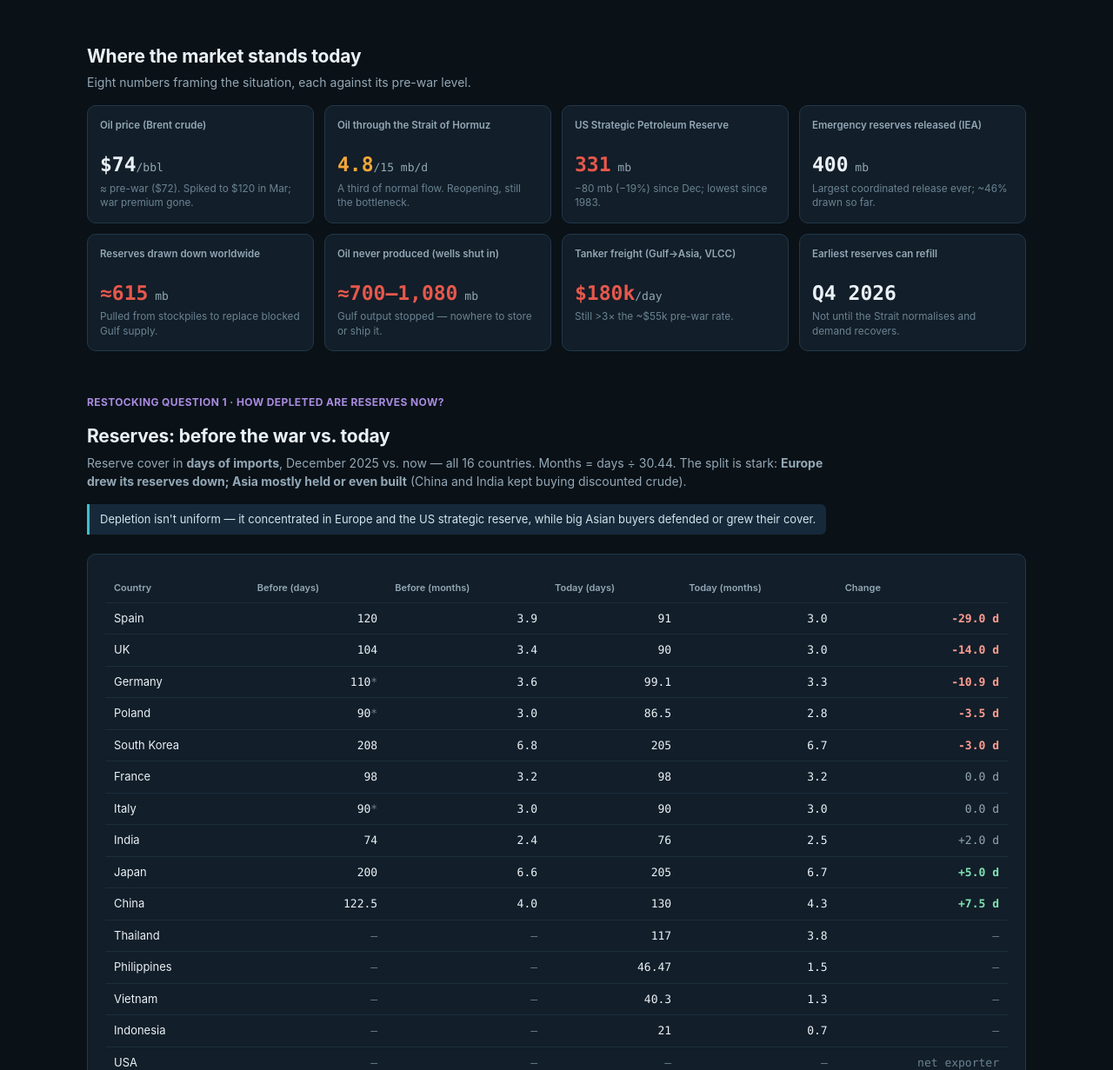
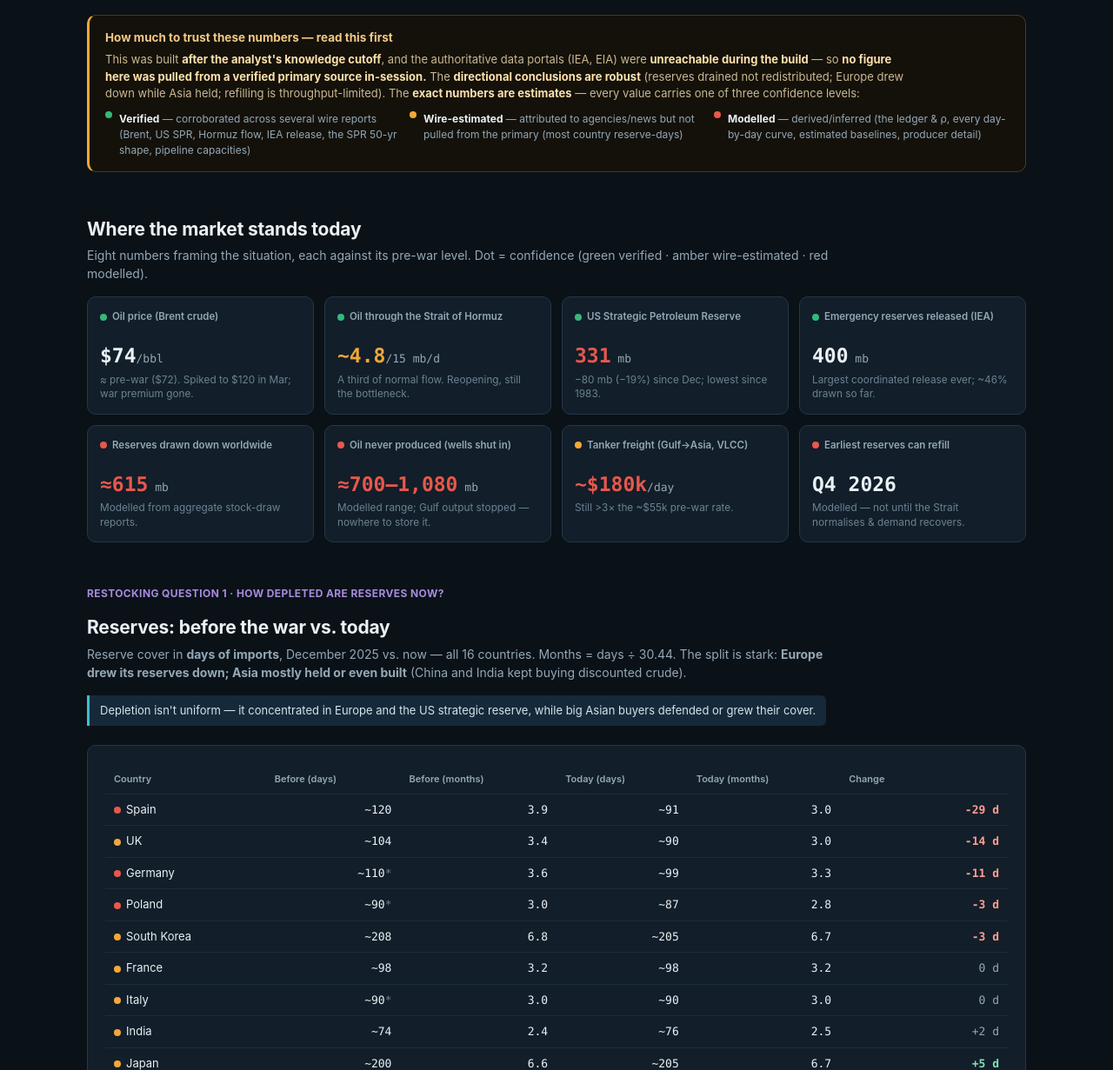
Before and after one commit to Lchev14/OIl-Reserves, a plain HTML site: page dashboard/index.html in a window 1280 px wide. Shown: the part 652-1883 px from the top of the page at 87% size. Drawn offline with Linux system fonts and the light colour scheme.

Commit message:
Honesty pass: surface confidence tiers, kill false precision
The dashboard's precise decimals overstated what the (post-cutoff, primary-blocked)
data supports. This pass makes the artifact tell the truth about itself:
- Provenance banner up top: no figure pulled from a verified primary in-build;
  directional conclusions robust, exact numbers are estimates; 3-tier legend.
- Confidence dot on every KPI tile and every table row (verified / wire-estimated /
  modelled), reusing the workflow's own confidence tags.
- De-precision: country reserve-days rounded with "~" (99.1->~99, 46.47->~46),
  exposure %, producer figures, freight. Blunt meta line + footer.

Co-Authored-By: Claude Opus 4.8 <noreply@anthropic.com>
Claude-Session: https://claude.ai/code/session_01VLUjJfiMj99Gd9BWnp2XB6

```diff
--- a/dashboard/index.html
+++ b/dashboard/index.html
@@ -102,6 +102,17 @@
   .terms b{color:var(--dim)}
   .foot{margin-top:42px;border-top:1px solid var(--line);padding-top:14px;font-size:11.5px;color:var(--faint);line-height:1.6}
   a{color:var(--cyan)}
+  /* confidence tiers */
+  .dot{display:inline-block;width:8px;height:8px;border-radius:50%;margin-right:6px;vertical-align:middle;flex:none}
+  .dot-v{background:#34b87a}.dot-w{background:#f3a738}.dot-m{background:#e7584c}.dot-n{background:#46586a}
+  .prov{background:#14110a;border:1px solid #4a3a16;border-left:3px solid var(--amber);border-radius:10px;padding:15px 18px;margin:18px 0 6px}
+  .prov .h{font-weight:700;font-size:13.5px;color:#f3c987;margin-bottom:6px}
+  .prov p{margin:0 0 10px;font-size:13px;color:#cbb892;max-width:920px}
+  .prov p b{color:#ffe1ad}
+  .provleg{display:grid;grid-template-columns:1fr 1fr 1fr;gap:10px;font-size:12px;color:var(--dim)}
+  @media(max-width:760px){.provleg{grid-template-columns:1fr}}
+  .provleg span b{color:var(--txt)}
+  .provleg > span{display:flex;align-items:flex-start;gap:2px}
 </style>
 </head>
 <body>
@@ -112,7 +123,7 @@
       <a href="#indicators">Indicators</a><a href="#depletion">Depletion</a><a href="#context">50-yr context</a><a href="#exposed">Exposure</a>
       <a href="#ledger">Where it went</a><a href="#restock">Restocking</a><a href="#price">Forecasts</a><a href="#scenarios">Scenarios</a>
     </nav>
-    <span class="meta">as of 26 Jun 2026 · 118 days into the war · figures wire-attributed where IEA/EIA portals were unreachable (see foot)</span>
+    <span class="meta">as of 26 Jun 2026 · 118 days into the war · ESTIMATE — no figure pulled from a verified primary source in-build (see “how much to trust these numbers” below)</span>
   </div>
 </header>
 
@@ -139,18 +150,29 @@
     </div>
   </div>
 
+  <!-- PROVENANCE / HONESTY BANNER -->
+  <div class="prov">
+    <div class="h">How much to trust these numbers — read this first</div>
+    <p>This was built <b>after the analyst's knowledge cutoff</b>, and the authoritative data portals (IEA, EIA) were <b>unreachable during the build</b> — so <b>no figure here was pulled from a verified primary source in-session.</b> The <b>directional conclusions are robust</b> (reserves drained not redistributed; Europe drew down while Asia held; refilling is throughput-limited). The <b>exact numbers are estimates</b> — every value carries one of three confidence levels:</p>
+    <div class="provleg">
+      <span><span class="dot dot-v"></span><span><b>Verified</b> — corroborated across several wire reports (Brent, US SPR, Hormuz flow, IEA release, the SPR 50-yr shape, pipeline capacities)</span></span>
+      <span><span class="dot dot-w"></span><span><b>Wire-estimated</b> — attributed to agencies/news but not pulled from the primary (most country reserve-days)</span></span>
+      <span><span class="dot dot-m"></span><span><b>Modelled</b> — derived/inferred (the ledger &amp; ρ, every day-by-day curve, estimated baselines, producer detail)</span></span>
+    </div>
+  </div>
+
   <!-- KEY INDICATORS (scope b) -->
   <h2 id="indicators">Where the market stands today</h2>
-  <p class="sub">Eight numbers framing the situation, each against its pre-war level.</p>
+  <p class="sub">Eight numbers framing the situation, each against its pre-war level. Dot = confidence (green verified · amber wire-estimated · red modelled).</p>
   <div class="kpis">
-    <div class="kpi"><div class="lab">Oil price (Brent crude)</div><div class="v">$74<small>/bbl</small></div><div class="ex">≈ pre-war ($72). Spiked to $120 in Mar; war premium gone.</div></div>
-    <div class="kpi"><div class="lab">Oil through the Strait of Hormuz</div><div class="v fl">4.8<small>/15 mb/d</small></div><div class="ex">A third of normal flow. Reopening, still the bottleneck.</div></div>
-    <div class="kpi"><div class="lab">US Strategic Petroleum Reserve</div><div class="v dn">331<small> mb</small></div><div class="ex">−80 mb (−19%) since Dec; lowest since 1983.</div></div>
-    <div class="kpi"><div class="lab">Emergency reserves released (IEA)</div><div class="v">400<small> mb</small></div><div class="ex">Largest coordinated release ever; ~46% drawn so far.</div></div>
-    <div class="kpi"><div class="lab">Reserves drawn down worldwide</div><div class="v dn">≈615<small> mb</small></div><div class="ex">Pulled from stockpiles to replace blocked Gulf supply.</div></div>
-    <div class="kpi"><div class="lab">Oil never produced (wells shut in)</div><div class="v dn">≈700–1,080<small> mb</small></div><div class="ex">Gulf output stopped — nowhere to store or ship it.</div></div>
-    <div class="kpi"><div class="lab">Tanker freight (Gulf→Asia, VLCC)</div><div class="v dn">$180k<small>/day</small></div><div class="ex">Still &gt;3× the ~$55k pre-war rate.</div></div>
-    <div class="kpi"><div class="lab">Earliest reserves can refill</div><div class="v">Q4 2026</div><div class="ex">Not until the Strait normalises and demand recovers.</div></div>
+    <div class="kpi"><div class="lab"><span class="dot dot-v"></span>Oil price (Brent crude)</div><div class="v">$74<small>/bbl</small></div><div class="ex">≈ pre-war ($72). Spiked to $120 in Mar; war premium gone.</div></div>
+    <div class="kpi"><div class="lab"><span class="dot dot-v"></span>Oil through the Strait of Hormuz</div><div class="v fl">~4.8<small>/15 mb/d</small></div><div class="ex">A third of normal flow. Reopening, still the bottleneck.</div></div>
+    <div class="kpi"><div class="lab"><span class="dot dot-v"></span>US Strategic Petroleum Reserve</div><div class="v dn">331<small> mb</small></div><div class="ex">−80 mb (−19%) since Dec; lowest since 1983.</div></div>
+    <div class="kpi"><div class="lab"><span class="dot dot-v"></span>Emergency reserves released (IEA)</div><div class="v">400<small> mb</small></div><div class="ex">Largest coordinated release ever; ~46% drawn so far.</div></div>
+    <div class="kpi"><div class="lab"><span class="dot dot-m"></span>Reserves drawn down worldwide</div><div class="v dn">≈615<small> mb</small></div><div class="ex">Modelled from aggregate stock-draw reports.</div></div>
+    <div class="kpi"><div class="lab"><span class="dot dot-m"></span>Oil never produced (wells shut in)</div><div class="v dn">≈700–1,080<small> mb</small></div><div class="ex">Modelled range; Gulf output stopped — nowhere to store it.</div></div>
+    <div class="kpi"><div class="lab"><span class="dot dot-w"></span>Tanker freight (Gulf→Asia, VLCC)</div><div class="v dn">~$180k<small>/day</small></div><div class="ex">Still &gt;3× the ~$55k pre-war rate.</div></div>
+    <div class="kpi"><div class="lab"><span class="dot dot-m"></span>Earliest reserves can refill</div><div class="v">Q4 2026</div><div class="ex">Modelled — not until the Strait normalises &amp; demand recovers.</div></div>
   </div>
 
   <!-- DEPLETION before->today (scope a + restock q1) -->
@@ -312,6 +334,11 @@
 
 <script>
 // ---- data ----
+// confidence tier per country: w=wire-estimated, m=modelled, n=n/a (net exporter/absent)
+const TIER={France:"w",UK:"w",Italy:"w",Japan:"w","South Korea":"w",China:"w",India:"w",
+  Thailand:"w",Philippines:"w",Indonesia:"w",Vietnam:"w",Germany:"m",Spain:"m",Poland:"m",
+  USA:"n",Netherlands:"n"};
+const DOT=t=>`<span class="dot dot-${t||'w'}"></span>`;
 // b = Dec-2025 baseline (null if none); est = estimated baseline; note for net exporters
 const beforeToday=[
  {c:"Spain",b:120,t:91},
@@ -350,17 +377,17 @@ const producer=[
  {c:"Qatar",dep:0,tot:10.5,full:.92,shut:0.95,bypass:"No"},
 ];
 
-// ---- before->today table (all 16) ----
+// ---- before->today table (all 16) — rounded (no false precision) ----
 const dt=document.querySelector("#dtab tbody"), MO=30.44, dash=`<td class="n" style="color:var(--faint)">–</td>`;
 const mo=v=>v==null?dash:`<td class="n">${(v/MO).toFixed(1)}</td>`;
 beforeToday.forEach(r=>{
-  const both=r.b!=null&&r.t!=null, d=both?r.t-r.b:null;
+  const both=r.b!=null&&r.t!=null, d=both?Math.round(r.t)-Math.round(r.b):null;
   const cls=d==null?"":d<-2?"chg-dn":d>2?"chg-up":"chg-fl", sign=d>0?"+":"";
-  const bCell=r.b==null?dash:`<td class="n">${r.b}${r.est?'<span style="color:var(--faint)">*</span>':''}</td>`;
-  const tCell=r.t==null?dash:`<td class="n">${r.t}</td>`;
+  const bCell=r.b==null?dash:`<td class="n">~${Math.round(r.b)}${r.est?'<span style="color:var(--faint)">*</span>':''}</td>`;
+  const tCell=r.t==null?dash:`<td class="n">~${Math.round(r.t)}</td>`;
   const chg=r.note?`<td class="n" style="color:var(--faint)">${r.note}</td>`
-            :d==null?dash:`<td class="n ${cls}">${sign}${d.toFixed(1)} d</td>`;
-  dt.insertAdjacentHTML("beforeend",`<tr><td>${r.c}</td>${bCell}${mo(r.b)}${tCell}${mo(r.t)}${chg}</tr>`);
+            :d==null?dash:`<td class="n ${cls}">${sign}${d} d</td>`;
+  dt.insertAdjacentHTML("beforeend",`<tr><td>${DOT(TIER[r.c])}${r.c}</td>${bCell}${mo(r.b)}${tCell}${mo(r.t)}${chg}</tr>`);
 });
 
 // ---- exposure table ----
@@ -371,18 +398,18 @@ consumer.slice().sort((a,b)=>b.dep-a.dep).forEach(r=>{
   const [pc,pl]=expClass(r.dep);
   const cover=r.cover==null?`<span style="color:var(--faint)">– n/a</span>`:
     `<div class="barwrap"><div class="track"><div class="fill" style="width:${Math.min(100,r.cover/maxCover*100)}%;background:#2f6f8a"></div></div><span class="lab">${r.cover} d</span></div>`;
-  tb.insertAdjacentHTML("beforeend",`<tr><td>${r.c}</td><td>${cover}</td>
-   <td><div class="barwrap"><div class="track"><div class="fill" style="width:${Math.round(r.dep*100)}%;background:${depColor(r.dep)}"></div></div><span class="lab">${Math.round(r.dep*100)}%</span></div></td>
+  tb.insertAdjacentHTML("beforeend",`<tr><td>${DOT(TIER[r.c])}${r.c}</td><td>${cover}</td>
+   <td><div class="barwrap"><div class="track"><div class="fill" style="width:${Math.round(r.dep*100)}%;background:${depColor(r.dep)}"></div></div><span class="lab">~${Math.round(r.dep*100)}%</span></div></td>
    <td><span class="pill ${pc}">${pl}</span></td></tr>`);
 });
 
-// ---- producer table ----
+// ---- producer table (all modelled/wire — Qatar weakest) ----
 const ptb=document.querySelector("#ptab tbody");
 producer.forEach(r=>{
-  const no=/^No|Barely/.test(r.bypass);
-  ptb.insertAdjacentHTML("beforeend",`<tr><td>${r.c}</td>
-   <td class="n"><b>${r.dep}</b> / ${r.tot} d</td><td class="n">${Math.round(r.full*100)}%</td>
-   <td class="n">${r.shut} mb/d</td><td style="color:${no?'#ff9d92':'#9fb4be'}">${r.bypass}</td></tr>`);
+  const no=/^No|Barely/.test(r.bypass), tier=r.c==="Qatar"?"m":"w";
+  ptb.insertAdjacentHTML("beforeend",`<tr><td>${DOT(tier)}${r.c}</td>
+   <td class="n"><b>~${r.dep}</b> / ~${r.tot} d</td><td class="n">~${Math.round(r.full*100)}%</td>
+   <td class="n">~${r.shut} mb/d</td><td style="color:${no?'#ff9d92':'#9fb4be'}">${r.bypass}</td></tr>`);
 });
 
 // ---- horizontal bars helper ----
```
Also changed, not shown: index.html (+50 -23 lines).
